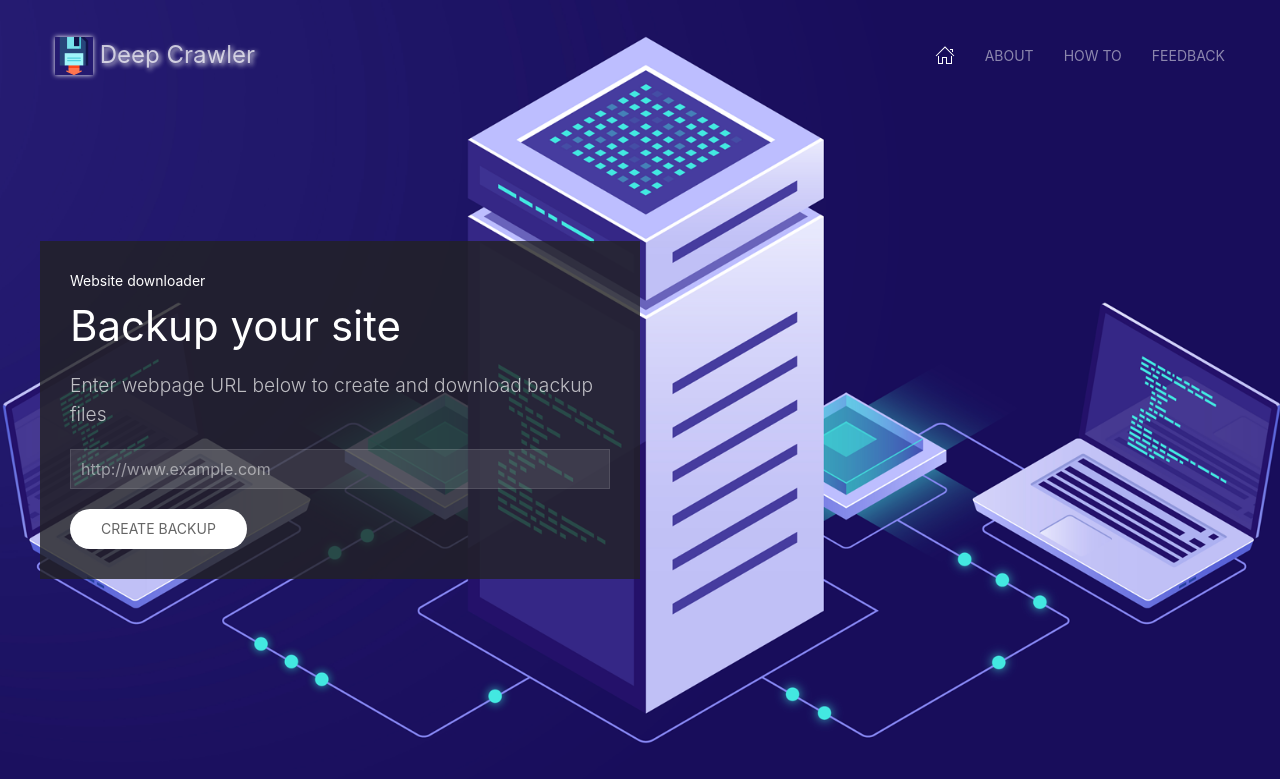
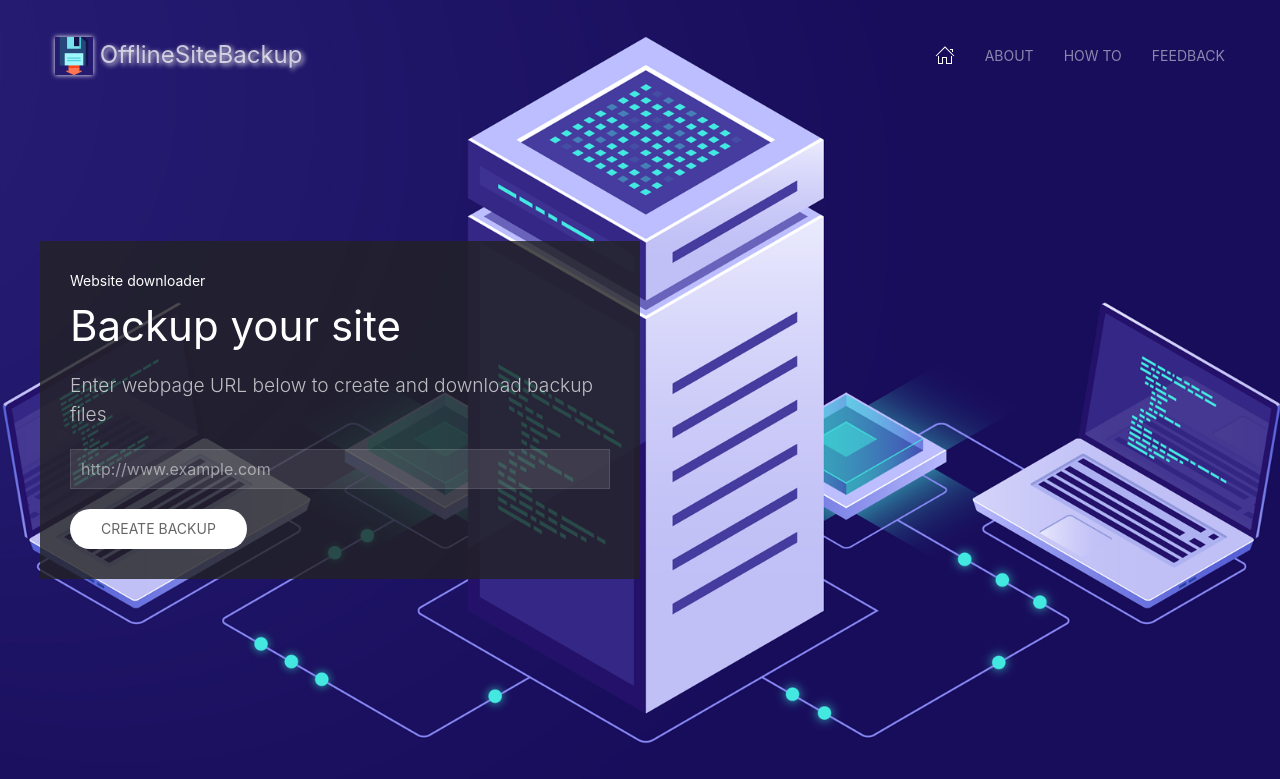
Before and after one commit to PratikLunagaria/offlinesitebackup, a Node server app: page / in a window 1280 px wide; the page is wider, and only the part inside the window is pictured. Shown: the top 779 px of that part. Run offline with Node 20, Linux system fonts and the light colour scheme; some libraries are stand-ins or nearby versions.

Commit message:
absolute paths

```diff
--- a/views/layouts/main.handlebars
+++ b/views/layouts/main.handlebars
@@ -3,18 +3,18 @@
 	<head>
 		<meta http-equiv="Content-Type", content="text/html;charset=utf-8">
 		<meta name="viewport" content="width=device-width, initial-scale=1">
-		<title>Deep crawler</title>
+		<title>OfflineSiteBackup</title>
 		<!-- CSS FILES -->
-		<link rel="stylesheet" type="text/css" href="public/css/uikit.min.css">
-		<link rel="stylesheet" type="text/css" href="public/css/style.css">
+		<link rel="stylesheet" type="text/css" href="css/uikit.min.css">
+		<link rel="stylesheet" type="text/css" href="css/style.css">
         <!-- JS FILES -->
+		<script src="js/uikit.min.js"></script>
+		<script src="js/uikit-icons.min.js"></script>
+		<script src="js/req.js"></script>
 		<script
 			src="https://code.jquery.com/jquery-3.4.1.min.js"
 			integrity="sha256-CSXorXvZcTkaix6Yvo6HppcZGetbYMGWSFlBw8HfCJo="
 			crossorigin="anonymous"></script>
-		<script src="public/js/uikit.min.js"></script>
-		<script src="public/js/uikit-icons.min.js"></script>
-		<script src="public/js/req.js"></script>
 		<script src="https://cdn.jsdelivr.net/npm/jquery-validation@1.19.0/dist/jquery.validate.min.js"></script>
 	</head>
 	<body style="" cz-shortcut-listen="true">
--- a/views/partials/nav.handlebars
+++ b/views/partials/nav.handlebars
@@ -6,7 +6,7 @@
                 <div class="uk-navbar-item">
                     <a class="uk-logo" title="Logo" >
                         <img src="img/backup.svg" style="display: inline-block; box-shadow: 0px 0px 5px #fff;" alt="logo">
-                        <p style="display: inline-block; text-shadow: 2px 2px 5px whitesmoke;">Deep Crawler</p>
+                        <p style="display: inline-block; text-shadow: 2px 2px 5px whitesmoke;">OfflineSiteBackup</p>
                     </a>
                 </div>
             </div>
```
